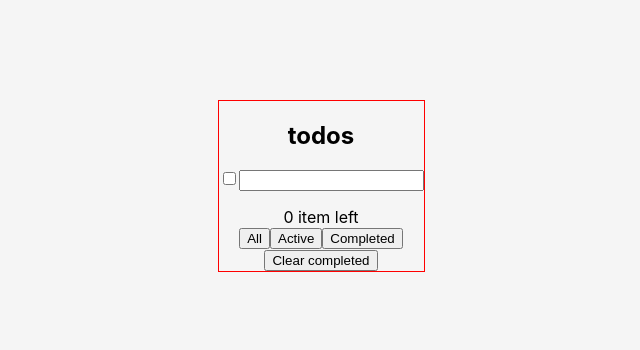
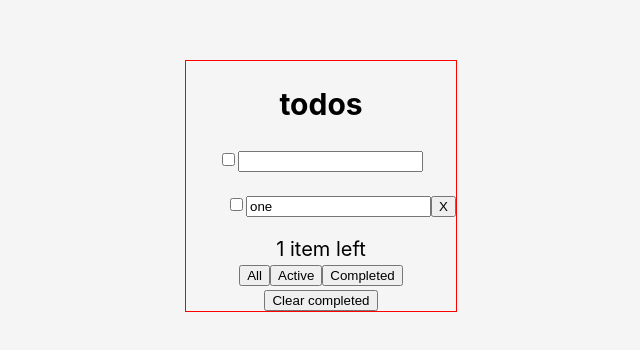
Before and after one commit to AdamGonda/todo-front, a React (Create React App) app: page / in a window 1280 px wide. Shown: the part 214-564 px from the top of the page, without its empty margins (319-959 px from the left). Built offline with nearby package versions, Linux system fonts and the light colour scheme.

Commit message:
redux added

```diff
--- a/package.json
+++ b/package.json
@@ -5,7 +5,10 @@
   "dependencies": {
     "react": "^16.8.6",
     "react-dom": "^16.8.6",
-    "react-scripts": "3.0.1"
+    "react-redux": "^7.1.0",
+    "react-scripts": "3.0.1",
+    "redux": "^4.0.4",
+    "redux-thunk": "^2.3.0"
   },
   "scripts": {
     "start": "react-scripts start",
--- a/src/App.css
+++ b/src/App.css
@@ -9,6 +9,7 @@ section {
 #app {
   text-align: center;
   border: 1px solid red;
+  font-size: 20px;
 }
 #todos {
   list-style-type: none;
--- a/src/App.js
+++ b/src/App.js
@@ -1,11 +1,16 @@
 import React from 'react'
+import { connect } from 'react-redux'
+import { add, remove, toggle, toggleAll, changeTitle } from './redux/actions/app'
 import './App.css'
 
-export default () => {
-  const [uid, setUid] = React.useState(0)
-	const [todos, setTodos] = React.useState([])
+const App = ({todos, add, remove, toggle, toggleAll, changeTitle}) => {
 
-  console.log(todos);
+	const handleSubmit = e => {
+		if (e.key == 'Enter') {
+			add(e.currentTarget.value)
+			e.currentTarget.value = ''
+		}
+	}
 
 	return (
 		<section>
@@ -14,19 +19,28 @@ export default () => {
 				<div>
 					<div id="header">
 						<input type="checkbox" />
-						<input type="text" onKeyPress={handleSubmit(uid, setUid, todos, setTodos)} />
+						<input
+							type="text"
+							onKeyPress={handleSubmit}
+						/>
 					</div>
 					<div id="body">
 						<ul id="todos">
 							{todos.map(todo => (
-								<li className={"todo " + (todo.isDone ? "done" : '')} key={todo.id}>
-									<input type="checkbox" defaultChecked={todo.isDone} onClick={handleItemToggle(todo.id, todos, setTodos)}/>
+								<li className={'todo ' + (todo.isDone ? 'done' : '')} key={todo.id}>
+									<input
+										type="checkbox"
+										defaultChecked={todo.isDone}
+										onClick={() => toggle(todo.id)}
+									/>
 									<input
 										type="text"
 										value={todo.title}
-										onChange={handleItemTitleChange(todo.id, todos, setTodos)}
+										onChange={e => changeTitle(todo.id, e.currentTarget.value)}
 									/>
-									<button onClick={hadleItemDelete(todo.id, todos, setTodos)}>X</button>
+									<button onClick={() => remove(todo.id)}>
+										X
+									</button>
 								</li>
 							))}
 						</ul>
@@ -48,35 +62,23 @@ export default () => {
 	)
 }
 
-const handleSubmit = (uid, setUid, todos, setTodos) => e => {
-	if (e.key == 'Enter') {
-		setTodos([{ id: uid, title: e.currentTarget.value, isDone: false }, ...todos])
-		e.currentTarget.value = ''
-  }
-  setUid(uid + 1)
+const mapStateToProps = state => {
+	return {
+		todos: state.app.todos
+	}
 }
 
-const handleItemTitleChange = (id, todos, setTodos) => e => {
-	setTodos([
-		...todos.map(todo =>
-			todo.id == id
-				? { id: todo.id, title: e.currentTarget.value, isDone: todo.isDone }
-				: todo
-		)
-	])
+const mapDispatchToProps = dispatch => {
+	return {
+		add: title => dispatch(add(title)),
+		remove: id => dispatch(remove(id)),
+		toggle: id => dispatch(toggle(id)),
+		changeTitle: (id, title) => dispatch(changeTitle(id, title)),
+		toggleAll
+	}
 }
 
-const handleItemToggle = (id, todos, setTodos) => e => {
-  setTodos([
-		...todos.map(todo =>
-			todo.id == id
-				? { id: todo.id, title: todo.title, isDone: !todo.isDone }
-				: todo
-		)
-	])
-}
-
-const hadleItemDelete = (id, todos, setTodos) => e => {
-  setTodos([
-		...todos.filter(todo => todo.id != id)])
-}
+export default connect(
+	mapStateToProps,
+	mapDispatchToProps
+)(App)
--- a/src/index.js
+++ b/src/index.js
@@ -2,5 +2,12 @@ import React from 'react';
 import ReactDOM from 'react-dom';
 import './index.css';
 import App from './App';
+import { Provider } from 'react-redux'
+import store from './redux/store'
 
-ReactDOM.render(<App />, document.getElementById('root'));
+ReactDOM.render(
+  <Provider store={store}>
+    <App />
+  </Provider>,
+  document.getElementById('root')
+)
--- /dev/null
+++ b/src/redux/actions/app.js
@@ -0,0 +1,26 @@
+export const ADD = 'ADD'
+export const REMOVE = 'REMOVE'
+export const TOGGLE = 'TOGGLE'
+export const TOGGLE_ALL = 'TOGGLE_ALL'
+export const CHANGE_TITLE = 'CHANGE_TITLE'
+
+export const add = title => ({ type: ADD, payload: title })
+
+export const remove = id => ({
+	type: REMOVE,
+	payload: id
+})
+
+export const toggle = id => ({
+	type: TOGGLE,
+	payload: id
+})
+
+export const changeTitle = (id, title) => ({
+	type: CHANGE_TITLE,
+	payload: { title, id }
+})
+
+export const toggleAll = () => ({
+	type: TOGGLE_ALL
+})
--- /dev/null
+++ b/src/redux/reducers/app.js
@@ -0,0 +1,52 @@
+import { ADD, REMOVE, TOGGLE, TOGGLE_ALL, CHANGE_TITLE } from '../actions/app'
+
+const initState = {
+	nextId: 0,
+	todos: [{ id: 0, title: 'one', isDone: false }]
+}
+
+export const app = (state = initState, action) => {
+	switch (action.type) {
+		case ADD:
+			return {
+				nextId: state.nextId + 1,
+				todos: [
+					{ id: state.nextId + 1, title: action.payload, isDone: false },
+					...state.todos
+				]
+			}
+
+		case REMOVE:
+			return {
+				...state,
+				todos: [...state.todos.filter(todo => todo.id != action.payload)]
+			}
+
+		case TOGGLE:
+			return {
+				...state,
+				todos: [
+					...state.todos.map(todo =>
+						todo.id == action.payload
+							? { id: todo.id, title: todo.title, isDone: !todo.isDone }
+							: todo
+					)
+				]
+      }
+
+		case CHANGE_TITLE:
+			return {
+				...state,
+				todos: [
+          ...state.todos.map(todo =>
+            todo.id == action.payload.id
+              ? { id: todo.id, title: action.payload.title, isDone: todo.isDone }
+              : todo
+          )
+        ]
+			}
+
+		default:
+			return state
+	}
+}
--- /dev/null
+++ b/src/redux/store.js
@@ -0,0 +1,14 @@
+import { compose, createStore, combineReducers, applyMiddleware } from 'redux'
+import { app } from './reducers/app'
+import thunk from 'redux-thunk'
+
+const rootReducer = combineReducers({
+	app
+})
+
+const enhancer = compose(
+	applyMiddleware(thunk),
+	window.__REDUX_DEVTOOLS_EXTENSION__ && window.__REDUX_DEVTOOLS_EXTENSION__()
+)
+
+export default createStore(rootReducer, enhancer)
```
Also changed, not shown: 1 other file (tests, documents, lock files or other folders).
